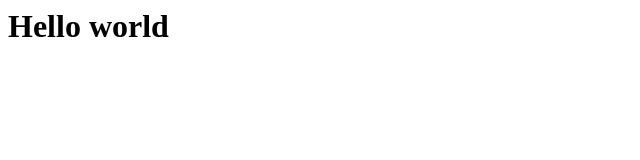
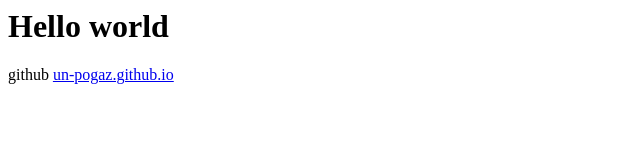
Before and after one commit to un-pogaz/un-pogaz.github.io, a plain HTML site: page index.html in a window 1280 px wide. Shown: the whole page, without its empty margins (0-640 px from the left). Drawn offline with Linux system fonts and the light colour scheme.

Commit message:
add README.md

```diff
--- a/index.html
+++ b/index.html
@@ -6,4 +6,5 @@
   </head>
   <body>
   <h1>Hello world</h1>
+  <p>github <a href="un-pogaz.github.io">un-pogaz.github.io</a></p>
 </html>
```
Also changed, not shown: 1 other file.
